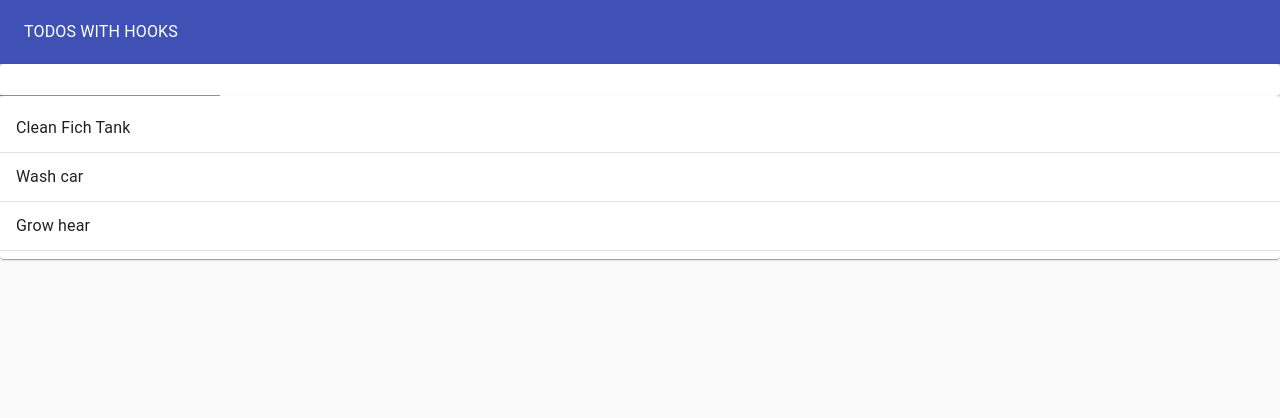
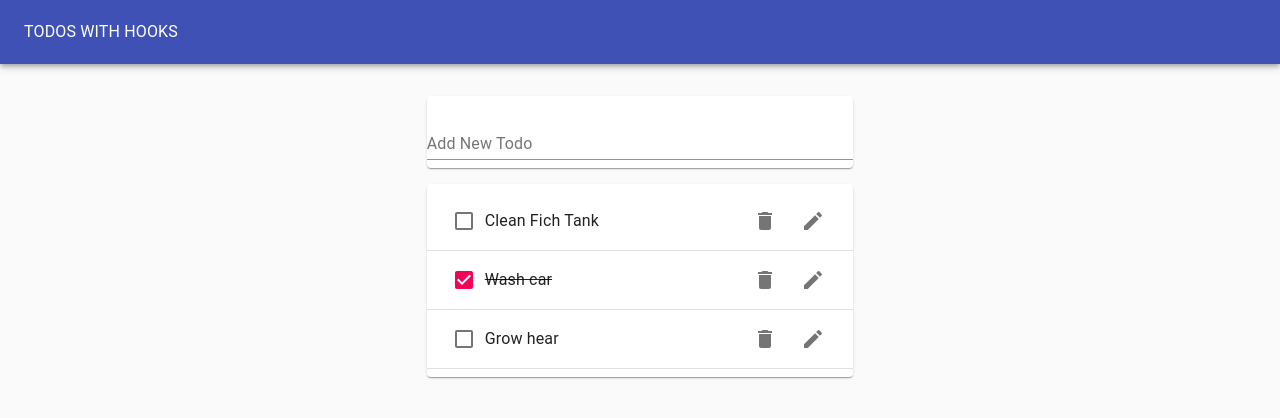
Before and after one commit to laurapoc/hooks_todo_project, a React (Create React App) app: page / in a window 1280 px wide. Shown: the top 418 px of the page. Built offline with nearby package versions, Linux system fonts and the light colour scheme.

Commit message:
make individual Todo component, add delete and edit icons

```diff
--- a/package.json
+++ b/package.json
@@ -4,6 +4,7 @@
   "private": true,
   "dependencies": {
     "@material-ui/core": "^4.11.4",
+    "@material-ui/icons": "^4.11.2",
     "@testing-library/jest-dom": "^5.12.0",
     "@testing-library/react": "^11.2.6",
     "@testing-library/user-event": "^12.8.3",
--- /dev/null
+++ b/src/Todo.js
@@ -0,0 +1,27 @@
+import React from "react";
+import ListItem from "@material-ui/core/ListItem";
+import ListItemText from "@material-ui/core/ListItemText";
+import DeleteIcon from "@material-ui/icons/Delete";
+import EditIcon from "@material-ui/icons/Edit";
+import {
+  Checkbox,
+  IconButton,
+  ListItemSecondaryAction,
+} from "@material-ui/core";
+
+export default function Todo({ task, completed }) {
+  return (
+    <ListItem>
+      <Checkbox tabIndex={-1} checked={completed} />
+      <ListItemText style={{textDecoration: completed ? "line-through" : "none"}}>{task}</ListItemText>
+      <ListItemSecondaryAction>
+        <IconButton aria-label="Delete">
+          <DeleteIcon />
+        </IconButton>
+        <IconButton aria-label="Edit">
+          <EditIcon />
+        </IconButton>
+      </ListItemSecondaryAction>
+    </ListItem>
+  );
+}
--- a/src/TodoApp.js
+++ b/src/TodoApp.js
@@ -33,8 +33,12 @@
           <Typography color="inherit">TODOS WITH HOOKS</Typography>
         </Toolbar>
       </AppBar>
-      <TodoForm addTodo={addTodo} />
-      <TodoList todos={todos} />
+      <Grid container justify="center" style={{marginTop: "1rem"}} >
+        <Grid item xs={11} md={8} lg={4}>
+          <TodoForm addTodo={addTodo} />
+          <TodoList todos={todos} />
+        </Grid>
+      </Grid>
     </Paper>
   );
 }
--- a/src/TodoForm.js
+++ b/src/TodoForm.js
@@ -5,7 +5,7 @@
 function TodoForm({ addTodo }) {
   const [value, handleChange, reset] = useInputState("");
   return (
-    <Paper>
+    <Paper style={{ margin: "1rem 0", paddin: "0 1rem" }}>
       <form
         onSubmit={(e) => {
           e.preventDefault();
@@ -13,7 +13,13 @@
           reset();
         }}
       >
-        <TextField value={value} onChange={handleChange} />
+        <TextField
+          value={value}
+          onChange={handleChange}
+          margin="normal"
+          label="Add New Todo"
+          fullWidth
+        />
       </form>
     </Paper>
   );
--- a/src/TodoList.js
+++ b/src/TodoList.js
@@ -1,9 +1,9 @@
 import React, { Fragment } from "react";
 import Paper from "@material-ui/core/Paper";
 import List from "@material-ui/core/List";
-import ListItem from "@material-ui/core/ListItem";
-import ListItemText from "@material-ui/core/ListItemText";
+
 import Divider from "@material-ui/core/Divider";
+import Todo from "./Todo";
 
 export default function TodoList(props) {
   return (
@@ -11,9 +11,8 @@
       <List>
         {props.todos.map((todo) => (
           <Fragment>
-            <ListItem>
-              <ListItemText>{todo.task}</ListItemText>
-            </ListItem>
+            <Todo task={todo.task} key={todo.id} completed={todo.completed} />
+
             <Divider />
           </Fragment>
         ))}
--- a/src/hooks/useInputState.js
+++ b/src/hooks/useInputState.js
@@ -6,7 +6,7 @@
     setValue(e.target.value);
   };
   const reset = () => {
-    setValue();
+    setValue("");
   };
   return [value, handleChange, reset];
 };
```
Also changed, not shown: 1 other file (tests, documents, lock files or other folders).
